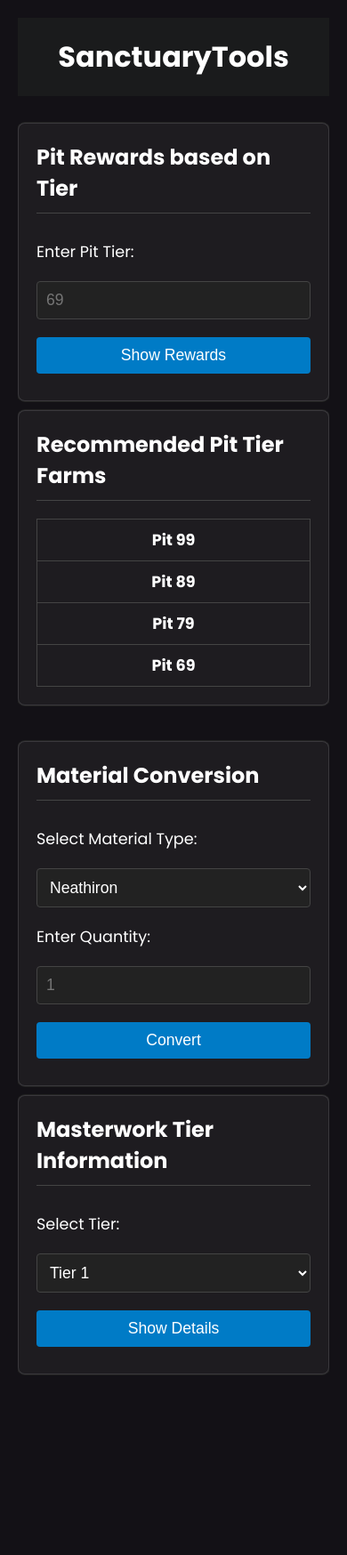
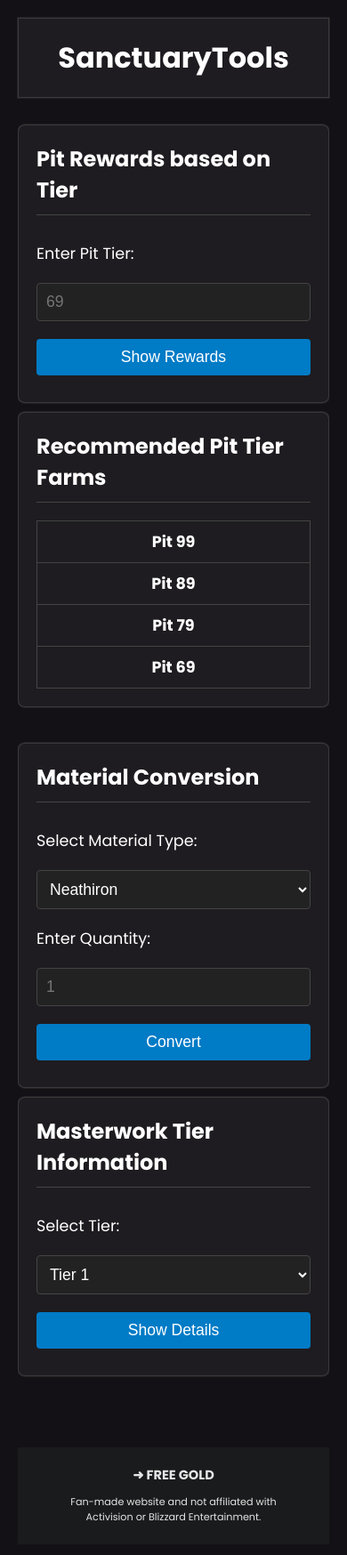
Before and after one commit to ctobiasz/SanctuaryTools, a plain HTML site: page index.html in a window 390 px wide. Shown: the whole page at 89% size. Before the commit the page ends 1595 px from the top, so only its background shows below. Drawn offline with Linux system fonts and the light colour scheme.

Commit message:
Add files via upload
Media queries, disclaimer and some other style related bugs

```diff
--- a/index.html
+++ b/index.html
@@ -3,9 +3,9 @@
 <head>
     <meta charset="UTF-8">
     <meta name="viewport" content="width=device-width, initial-scale=1.0">
-    <title>SanctuaryTools - Diablo 4 Builds and Material Calculators</title>
+    <title>SanctuaryTools - Material Calculators and other tools.</title>
     <meta name="description" content="SanctuaryTools offers Diablo 4 build guides, material conversion calculators, and comprehensive resources for optimizing your gameplay.">
-    <meta name="keywords" content="Diablo 4, Diablo IV, build guides, material conversion, calculators, SanctuaryTools, RPG, gaming">
+    <meta name="keywords" content="Diablo 4, Diablo IV, build guides, material conversion, calculators, SanctuaryTools, RPG, gaming, Pit Rewards, Pit Material awards, Pit to reward ratio">
     <link rel="stylesheet" href="styles.css">
     <script type="application/ld+json">
     {
@@ -82,6 +82,12 @@
                 </section>
             </div>
         </main>
+
+        <footer>
+            <p><a href="https://www.youtube.com/watch?v=dQw4w9WgXcQ" target="_blank">&#10140; FREE GOLD</a></p>
+            <p class="disclaimer-footer">Fan-made website and not affiliated with Activision or Blizzard Entertainment.</p>
+        </footer>
+
     </div>
 
     <script src="scripts.js"></script>
--- a/scripts.js
+++ b/scripts.js
@@ -1,3 +1,5 @@
+console.log("Hello Hackerman. Thanks for checking out the website.")
+
 const masterworkCosts = [
     { tier: 1, description: 'Affixes are 5% stronger.', gold: 100000, common: 10, veiled: 3, obducite: 10, ingolith: 0, neathiron: 0, legendary: 0, forgotten: 0 },
     { tier: 2, description: 'Affixes are 5% stronger.', gold: 150000, common: 10, veiled: 3, obducite: 20, ingolith: 0, neathiron: 0, legendary: 0, forgotten: 0 },
--- a/styles.css
+++ b/styles.css
@@ -18,10 +18,14 @@ body {
     width: 100%;
     padding: 20px;
     box-sizing: border-box;
+    position: relative;
+    padding-bottom: 60px;
 }
 
 header {
-    background-color: #1a1b1c;
+    border: solid 1px rgba(221, 221, 221, .15);
+    box-shadow: 0 0 0 1px #222;
+    background-color: rgba(221, 221, 221, .05);
     padding: 20px;
     width: 100%;
     text-align: center;
@@ -37,13 +41,14 @@ h1 {
 
 main {
     width: 100%;
+    margin-bottom: 30px;
 }
 
 #content, #material-and-masterwork {
     width: 100%;
     box-sizing: border-box;
     margin-bottom: 20px;
-    overflow: hidden; /* Clear fix */
+    overflow: hidden;
 }
 
 #content > div, #material-and-masterwork > section {
@@ -51,20 +56,12 @@ main {
     float: left;
     padding: 20px;
     box-sizing: border-box;
-    margin: 10px 1%; /* Add margin to create separation */
+    margin: 10px 1%;
     border: solid 1px rgba(221, 221, 221, .15);
     box-shadow: 0 0 0 1px #222;
     background-color: rgba(221, 221, 221, .05);
     border-radius: 8px;
-    min-height: 300px; /* Set a minimum height */
-}
-
-@media (max-width: 768px) {
-    #content > div, #material-and-masterwork > section {
-        width: 100%;
-        float: none;
-        margin: 10px 0; /* Adjust margin for mobile view */
-    }
+    min-height: 300px;
 }
 
 h2 {
@@ -122,8 +119,26 @@ td, th {
 }
 
 .disclaimer {
-    font-size: 0.85em;
+    font-size: 0.8em;
     color: #e5e5e5;
+}
+
+footer {
+    max-width: 1186px;
+    padding: 10px 50px;
+    text-align: center;
+    background-color: #1a1b1c;
+    font-size: 0.7em;
+    color: #e5e5e5;
+    position: fixed;
+    bottom: 0;
+}
+
+footer a {
+    color: #e5e5e5;
+    text-decoration: none;
+    font-weight: bold;
+    font-size: 1.3em;
 }
 
 #conversion-results, #tier-results {
@@ -131,5 +146,17 @@ td, th {
     display: flex;
     flex-direction: column;
     justify-content: flex-end;
-    overflow-y: auto; /* Add vertical scrolling if content overflows */
+    overflow-y: auto;
 }
+
+@media (max-width: 768px) {
+    #content > div, #material-and-masterwork > section {
+        width: 100%;
+        float: none;
+        margin: 10px 0;
+    }
+    footer {
+        position: static;
+        margin-top: 20px;
+    }
+}
```
